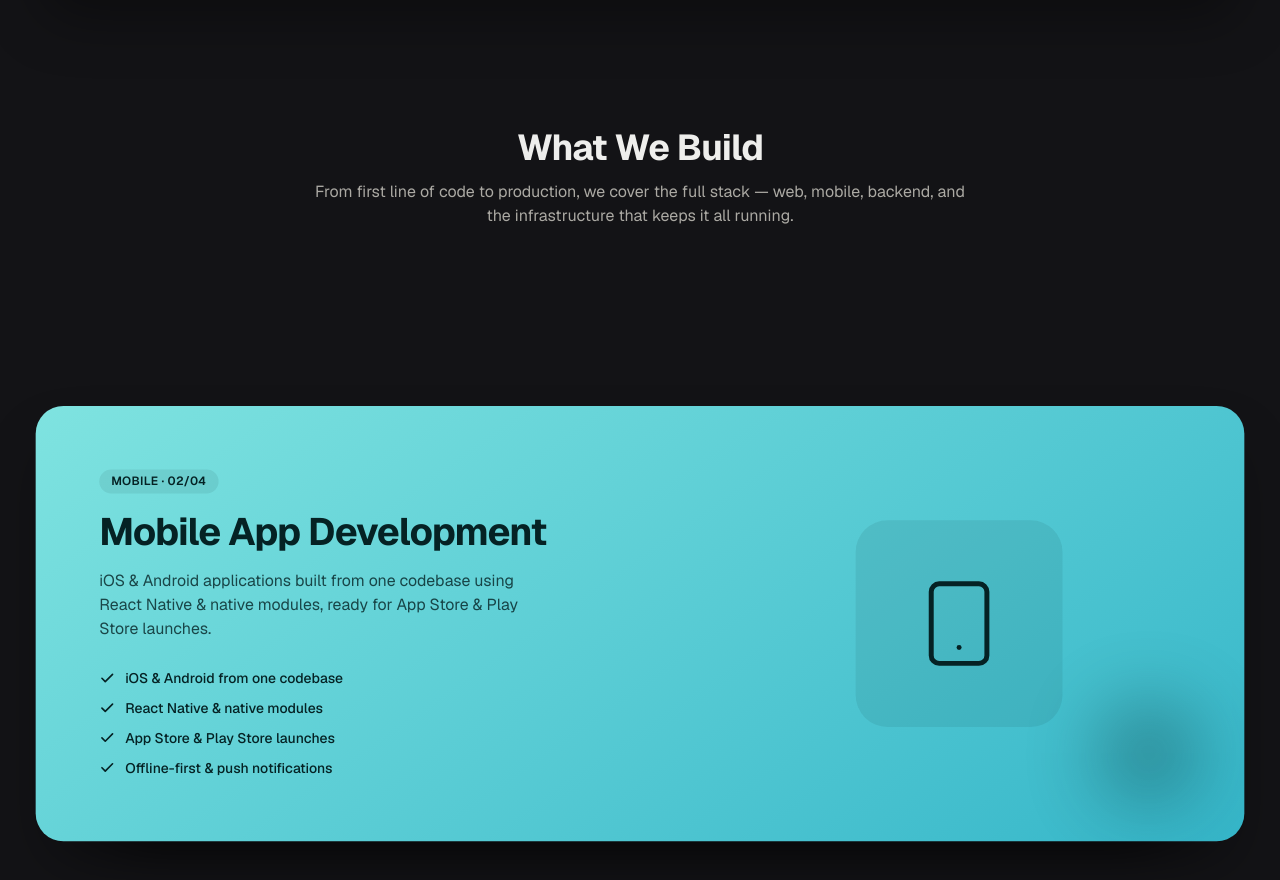
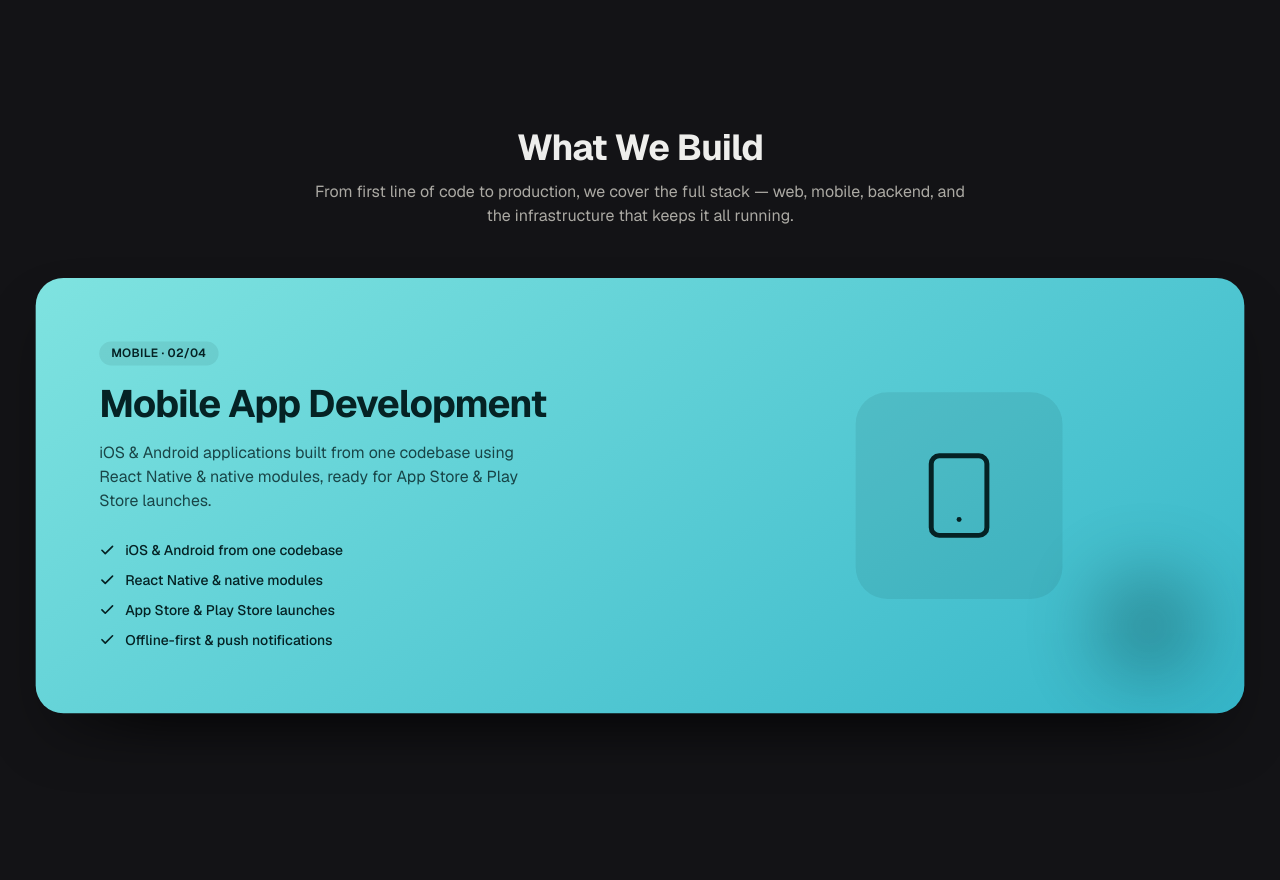
Before and after one commit to KompileX/KompileX_Landing_Page, a Next.js app: page / in a window 1280 px wide. Shown: the part 1722-2602 px from the top of the page. Built offline with nearby package versions, Linux system fonts and the light colour scheme.

Commit message:
enhance what we build section

```diff
--- a/components/StackSection.tsx
+++ b/components/StackSection.tsx
@@ -107,7 +107,7 @@ function StackCard({
 
   return (
     <div
-      className="absolute inset-0 flex items-start justify-center pt-32 md:pt-40 px-4 md:px-8"
+      className="absolute inset-0 flex items-start justify-center pt-4 md:pt-8 px-4 md:px-8"
       style={{ zIndex: total - i }}
     >
       <motion.div
@@ -180,6 +180,7 @@ export default function StackSection() {
       className="relative bg-background py-10 lg:py-14"
       style={{ height: `${cards.length * 75}vh` }}
     >
+      <div className="sticky top-[20%] h-[75vh] flex flex-col items-center w-full">
         <div className="mx-auto mb-4 max-w-screen-xl px-4 text-center md:px-8">
           <h2 className="mb-3 text-3xl font-bold text-foreground sm:text-4xl">
             What We Build
@@ -189,11 +190,12 @@ export default function StackSection() {
           </p>
         </div>
 
-      <div className="sticky top-12 md:top-16 h-screen">
+        <div className="relative w-full flex-grow">
           {cards.map((card, i) => (
             <StackCard key={card.title} i={i} card={card} total={cards.length} progress={scrollYProgress} />
           ))}
         </div>
+      </div>
     </section>
   )
 }
```
Lines whose indentation alone changed are shown as unchanged.
